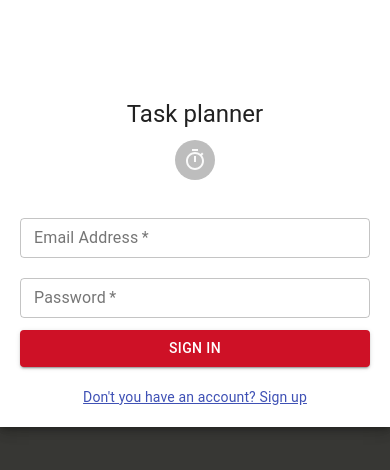
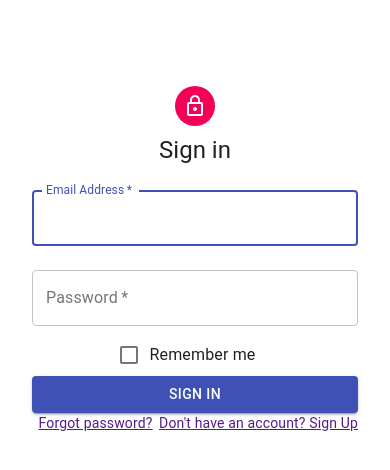
Before and after one commit to jcamilovelandiab/react-js-task-planner, a React (Create React App) app: page / in a window 390 px wide. Shown: the top 470 px of the page. Built offline with nearby package versions, Linux system fonts and the light colour scheme.

Commit message:
changing styles and making it full responsive

```diff
--- a/src/App.js
+++ b/src/App.js
@@ -3,7 +3,6 @@ import './App.css';
 import {Home} from './component/Home/Home.js';
 import {Login} from './component/Login/Login.js';
 import { Route, BrowserRouter as Router, Switch } from 'react-router-dom';
-import Menu from './component/Menu/Menu.js';
 
 class App extends Component {
 
--- a/src/component/Login/Login.css
+++ b/src/component/Login/Login.css
@@ -1,48 +1,31 @@
-.layout {
+.root {
   height: 100vh;
-  width: 100vw;
-  background-color: #373734;
-  display: block;
-  margin-left: auto;
-  margin-right: auto;
 }
-
-.paper {
-  margin-top: 20%;
-  display: flex;
-  flex-direction: column;
-  align-items: center;
-  padding: 20px;
-  height: 80%;
-}
-
-.imageBackground {
-  width: 100vw;
-  height: 100vh;
+.image {
   background-image: url('https://source.unsplash.com/random');
   background-repeat: no-repeat;
   background-size: cover;
   background-position: center;
 }
-
-.form {
-  width: 100%;
-  margin-top: 20px;
+.paper {
+  margin: 64px 32px;
+  display: flex;
+  flex-direction: column;
+  align-items: center;
+  margin-top: 20%;
+}
+.avatar {
+  margin: 8px;
+  background-color: #F50057;
+}
+.MuiAvatar-colorDefault.MuiAvatar-root {
+  background-color: #F50057;
+}
+form {
+  width: 100%; /* Fix IE 11 issue. */
+  margin-top: 8px;
 }
 
 .submit {
-  margin-top: 20px;
+  margin: 24px 0px 16px;
 }
-
-button.MuiButtonBase-root.MuiButton-root.submit.MuiButton-contained.MuiButton-containedPrimary.MuiButton-fullWidth{
-  background-color: #CE1126;
-}
-
-a{
-  color: #3F51B5;
-}
-
-.avatar {
-  margin: 10px;
-  background: #373734;
-}
--- a/src/component/Login/Login.js
+++ b/src/component/Login/Login.js
@@ -27,74 +27,71 @@ export class Login extends React.Component{
     render(){
 
         return(
-            <React.Fragment>
+            <Grid container component="main" className="root">
                 <CssBaseline />
-                <main className="layout">
+                <Grid item xs={false} sm={4} md={7} className="image" />
+                <Grid item xs={12} sm={8} md={5} component={Paper} elevation={6} square>
+                    <div className="paper">
+                    <Avatar className="avatar">
+                        <LockOutlinedIcon />
+                    </Avatar>
+                    <Typography component="h1" variant="h5">
+                        Sign in
+                    </Typography>
+                    <form className="form" noValidate onSubmit={this.handleSubmit}>
+                        <TextField
+                        variant="outlined"
+                        margin="normal"
+                        required
+                        fullWidth
+                        id="email"
+                        label="Email Address"
+                        name="email"
+                        autoComplete="email"
+                        onChange = {this.handleEmailChange}
+                        autoFocus
+                        />
+                        <TextField
+                        variant="outlined"
+                        margin="normal"
+                        required
+                        fullWidth
+                        name="password"
+                        label="Password"
+                        type="password"
+                        id="password"
+                        autoComplete="current-password"
+                        onChange = {this.handlePasswordChange}
+                        />
+                        <FormControlLabel
+                        control={<Checkbox value="remember" color="primary" />}
+                        label="Remember me"
+                        />
+                        <Button
+                        type="submit"
+                        fullWidth
+                        variant="contained"
+                        color="primary"
+                        className="submit"
+                        >
+                        Sign In
+                        </Button>
                         <Grid container>
-                        <Hidden only='xs'>
-                            <Grid item xs={false} sm={4} md={7}>
-                                <div
-                                    className="imageBackground"
-                                />
+                        <Grid item xs>
+                            <Link href="#" variant="body2">
+                            Forgot password?
+                            </Link>
                         </Grid>
-                        </Hidden>
-                        <Grid item xs={12} sm={8} md={5} component={Paper} elevation={6} square>
-                            <Paper class="paper">
-                                <Typography component="h1" variant="h5">
-                                    Task planner
-                                </Typography>
-                                <Grid container justify="center" alignItems="center">
-                                <Avatar className="avatar">
-                                    <TimerIcon />
-                                </Avatar>
-                                </Grid>
-                                <form className="form" onSubmit={this.handleSubmit}>
-
-                                    <Grid container spacing={1}>
-                                        <Grid item xs={12}>
-                                            <TextField
-                                                variant="outlined" margin="dense"
-                                                required fullWidth
-                                                id="email" label="Email Address"
-                                                name="email" autoComplete="email"
-                                                onChange={this.handleEmailChange}
-                                            />
-                                        </Grid>
-                                        <Grid item xs={12}>
-                                            <TextField
-                                                variant="outlined" margin="dense"
-                                                required fullWidth
-                                                name="password" label="Password"
-                                                type="password" id="password" autoComplete="current-password"
-                                                onChange={this.handlePasswordChange}
-                                            />
-                                        </Grid>
-                                        <Grid item xs={12}>
-                                            <Button type="submit" fullWidth variant="contained"
-                                                color="primary" className="submit">
-                                                Sign in
-                                            </Button>
-                                        </Grid>
-                                    </Grid>
-
-                                    <br/>
-
-                                    <Grid container justify="center">
                         <Grid item>
-                                            <Link to="/login">
-                                                Don't you have an account? Sign up
+                            <Link href="#" variant="body2">
+                            {"Don't have an account? Sign Up"}
                             </Link>
                         </Grid>
                         </Grid>
-
                     </form>
-
-
-                            </Paper>
+                    </div>
                 </Grid>
                 </Grid>
-                </main>
-            </React.Fragment>
         );
     }
 
```
Also changed, not shown: 1 other file (tests, documents, lock files or other folders). Lines whose indentation alone changed are shown as unchanged.
